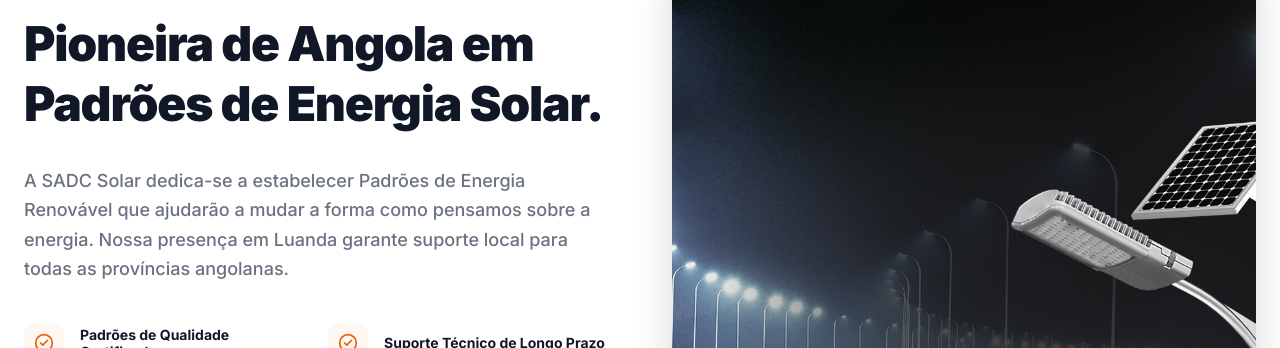
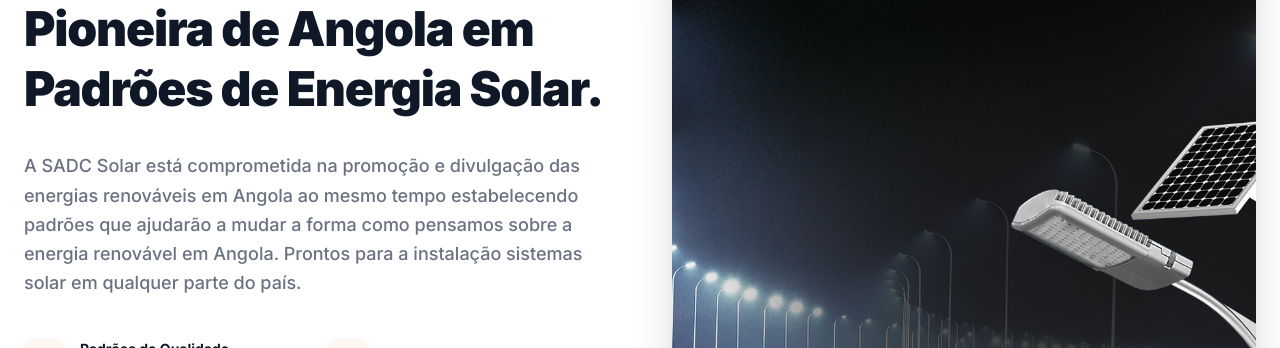
Before and after one commit to nisitha/sadc-solar, a Next.js app: page / in a window 1280 px wide. Shown: the part 1415-1763 px from the top of the page. Built offline with nearby package versions, Linux system fonts and the light colour scheme.

Commit message:
content: update Portuguese mission statement

```diff
--- a/src/app/page.tsx
+++ b/src/app/page.tsx
@@ -60,7 +60,7 @@
                 Pioneira de Angola em <br />Padrões de Energia Solar.
               </h2>
               <p className="text-lg text-gray-500 font-medium leading-relaxed mb-10">
-                A SADC Solar dedica-se a estabelecer Padrões de Energia Renovável que ajudarão a mudar a forma como pensamos sobre a energia. Nossa presença em Luanda garante suporte local para todas as províncias angolanas.
+                A SADC Solar está comprometida na promoção e divulgação das energias renováveis em Angola ao mesmo tempo estabelecendo padrões que ajudarão a mudar a forma como pensamos sobre a energia renovável em Angola. Prontos para a instalação sistemas solar em qualquer parte do país.
               </p>
               <div className="grid grid-cols-2 gap-6 mb-12">
                 {[
```
